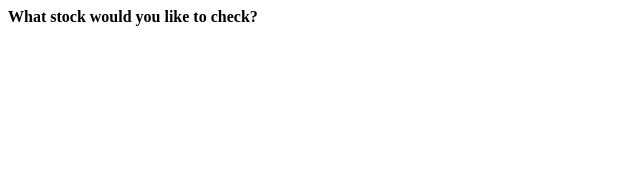
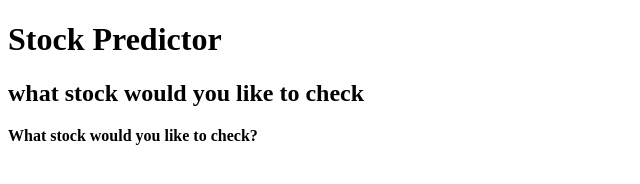
Before and after one commit to Gabyr01/Stock_Predictor, a plain HTML site: page index.html in a window 1280 px wide. Shown: the whole page, without its empty margins (0-640 px from the left). Drawn offline with Linux system fonts and the light colour scheme.

Commit message:
Update index.html

```diff
--- a/index.html
+++ b/index.html
@@ -6,6 +6,12 @@
         <title> Stock Predictor</title>
     </head>
   <body>
+      <h1>
+          Stock Predictor
+      </h1>
+      <h2>
+          what stock would you like to check
+      </h2>
     <b>
       What stock would you like to check?
     </b>
```
